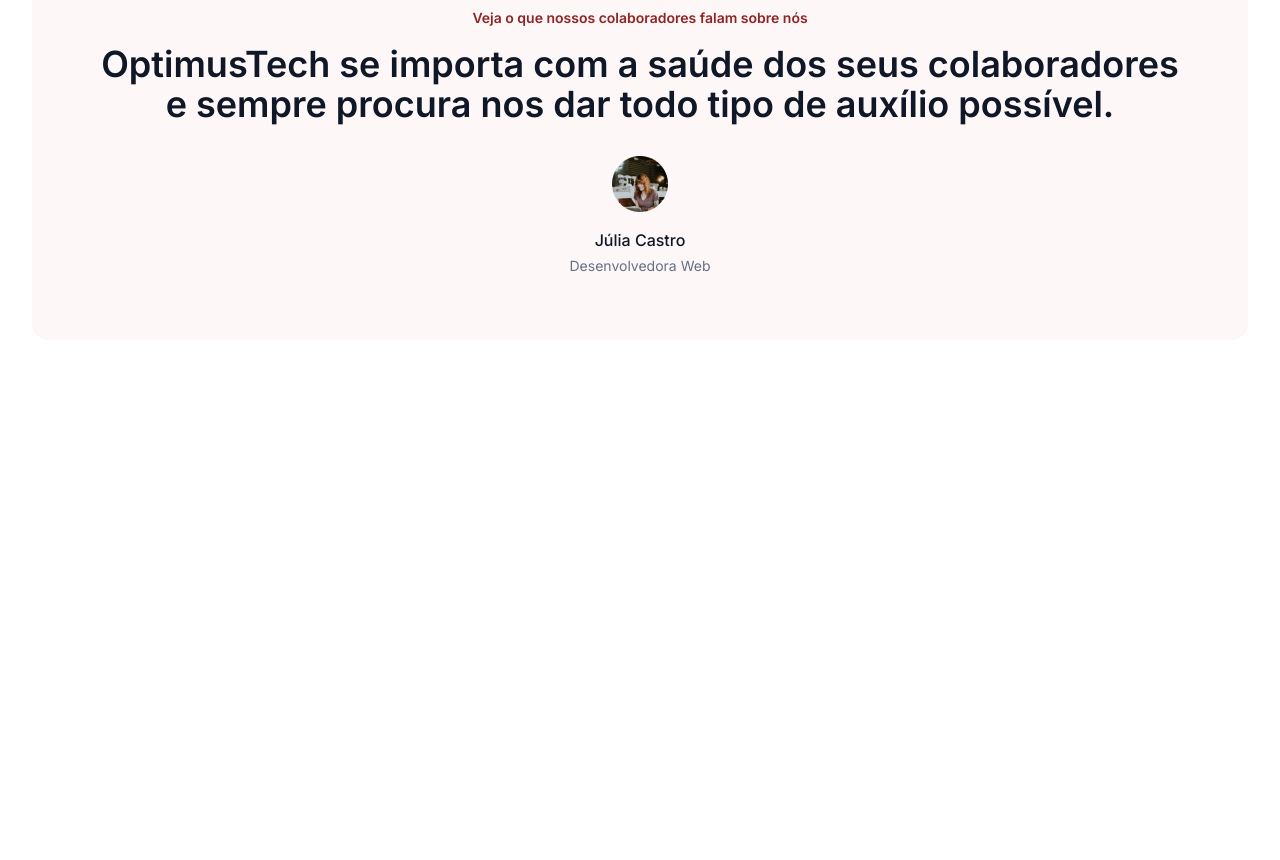
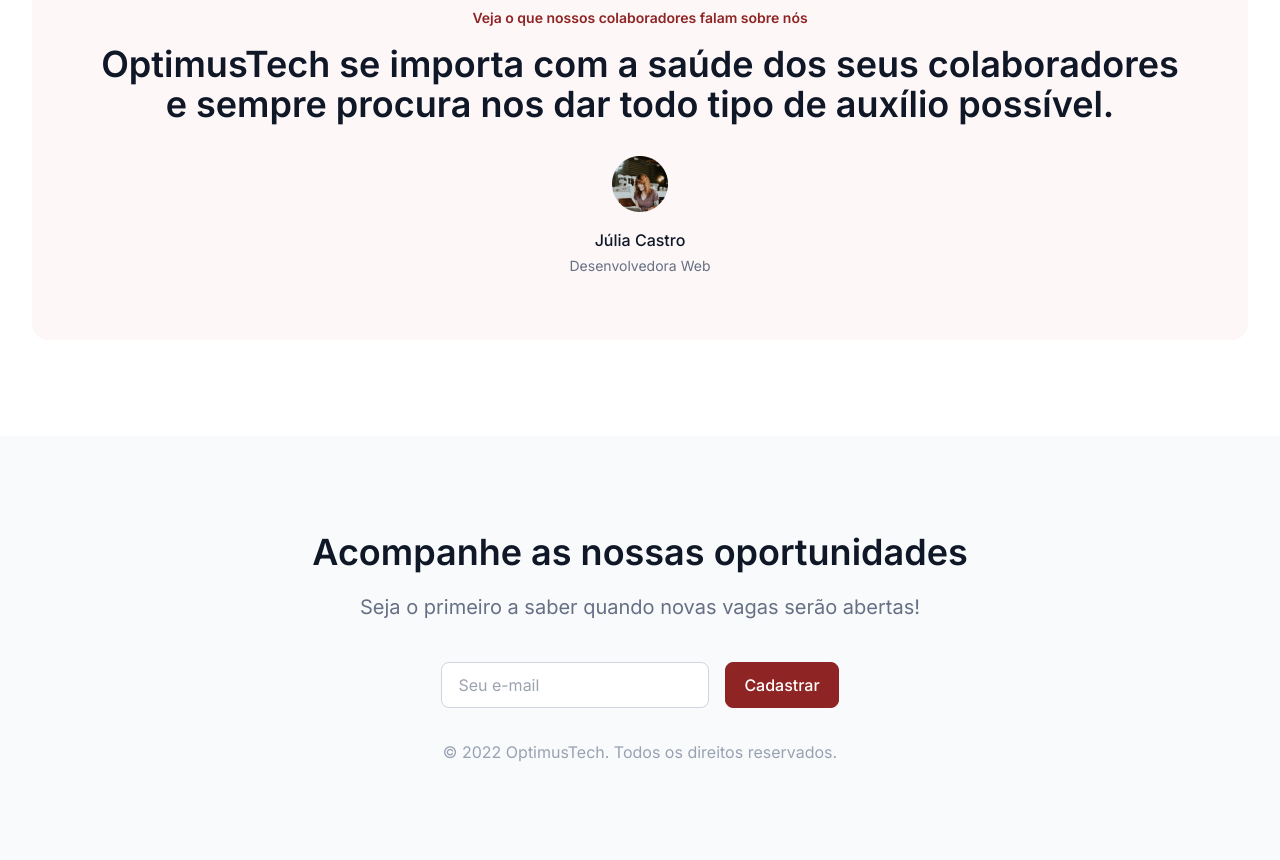
Before and after one commit to Krjorn/optimusTech, a website: page site/index.html in a window 1280 px wide. Shown: the part 2608-3468 px from the top of the page. Before the commit the page ends 3044 px from the top, so only its background shows below. Drawn offline with Linux system fonts and the light colour scheme.

Commit message:
Made footer

```diff
--- a/site/assets/styles/input.css
+++ b/site/assets/styles/input.css
@@ -94,6 +94,13 @@
         background-color: theme('colors.secondary-o-2');
     }
 
+    .email-input {
+        padding: theme('padding.[2.5]') theme('padding.4');
+        border: 1px solid theme('colors.input-border');
+        border-radius: theme('borderRadius.lg');
+        color: theme('colors.g-2');
+    }
+
     .max-1280 {
         max-width: theme('maxWidth.screen-xl');
         margin-inline: theme('margin.auto');
--- a/site/index.html
+++ b/site/index.html
@@ -115,5 +115,14 @@
             <p class="text-sm text-g-2">Desenvolvedora Web</p>
         </section>
     </main>
+    <footer class="py-24 text-center bg-g-0">
+        <h3 class="section-subtitle text-4xl mb-5">Acompanhe as nossas oportunidades</h3>
+        <p class="section-text mb-10">Seja o primeiro a saber quando novas vagas serão abertas!</p>
+        <div class="flex items-center justify-center gap-4 mb-8">
+            <input type="email" placeholder="Seu e-mail" class="email-input hover:border-g-3">
+            <a href="" class="btn btn-active hover:active-hover t-ease">Cadastrar</a>
+        </div>
+        <p class="text-g-1">© 2022 OptimusTech. Todos os direitos reservados.</p>
+    </footer>
 </body>
 </html>
--- a/tailwind.config.js
+++ b/tailwind.config.js
@@ -17,6 +17,7 @@
         'g-2': '#667085',
         'g-3': '#101828',
         'g-border': '#EAECF0',
+        'input-border': '#D0D5DD',
       },
       padding: {
         '18': '1.125rem',
```
Also changed, not shown: site/assets/styles/output.css.
